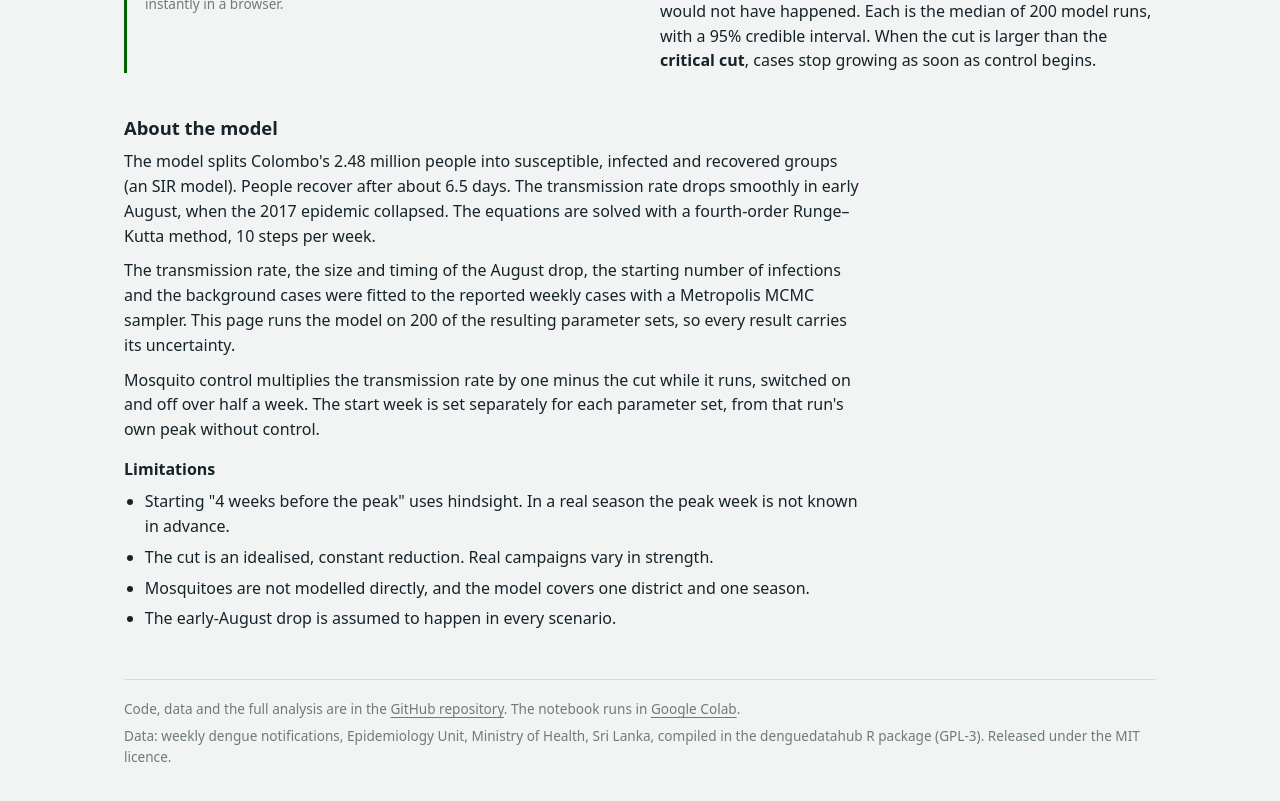
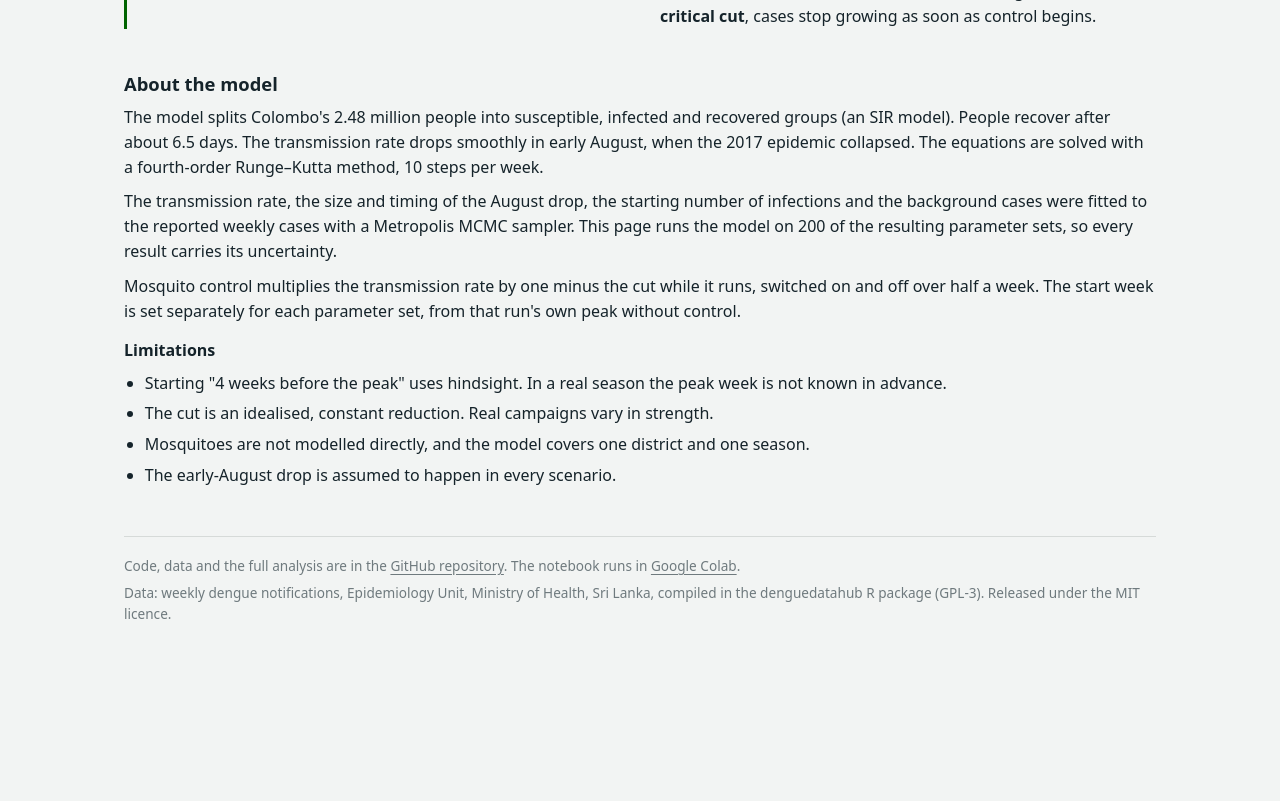
Before and after one commit to geethsenaviratne/dengue-sir-mcmc-colombo, a plain HTML site: page docs/index.html in a window 1280 px wide. Shown: the part 1771-2572 px from the top of the page. After the commit the page ends 2451 px from the top, so only its background shows below. Drawn offline with Linux system fonts and the light colour scheme.

Commit message:
Update CSS file

```diff
--- a/docs/style.css
+++ b/docs/style.css
@@ -67,7 +67,6 @@ a { color: inherit; text-underline-offset: 3px; }
 .theme-toggle:hover { color: var(--ink); border-color: var(--text-muted); }
 
 /* Introduction: the research question, answered live */
-.intro { max-width: 52rem; }
 .project { color: var(--text-muted); font-size: 0.95rem; }
 .intro h1 { font-size: clamp(1.25rem, 2.2vw, 1.5rem); font-weight: 600; margin-top: 4px; }
 .lede {
@@ -162,7 +161,7 @@ h3 { font-size: 1rem; font-weight: 600; margin-top: 18px; }
 .small { color: var(--text-muted); font-size: 0.85rem; }
 .how ol, .about ul { margin: 10px 0 0; padding-left: 1.3em; }
 .how li, .about li { margin-top: 6px; }
-.about { margin-top: 44px; max-width: 46rem; }
+.about { margin-top: 44px; }
 .footer { margin-top: 48px; padding-top: 18px; border-top: 1px solid var(--hairline); color: var(--text-muted); font-size: 0.85rem; }
 .footer p + p { margin-top: 6px; }
 
```
